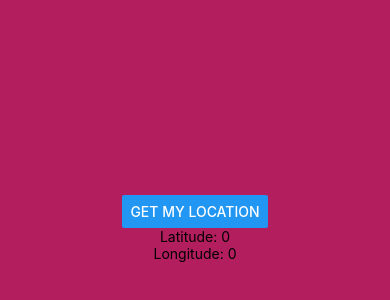
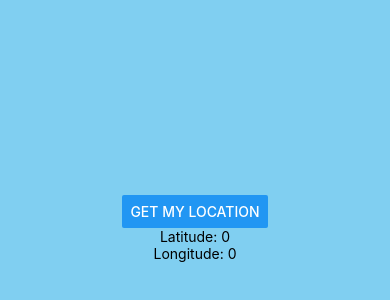
Before and after one commit to BrandonCHW/Fooder, a React Native app: screen / in a window 390 px wide. Shown: the part 194-494 px from the top of the page. Built offline with nearby package versions, Linux system fonts and the light colour scheme.

Commit message:
change color to something less obstructive

```diff
--- a/App.js
+++ b/App.js
@@ -58,7 +58,7 @@ const styles = StyleSheet.create({
 		flex: 1,
 		justifyContent: "center",
 		alignItems: "center",
-		backgroundColor: "#B21E5E"
+		backgroundColor: "#80CFF1"
 	},
 	welcome: {
 		fontSize: 20,
```
